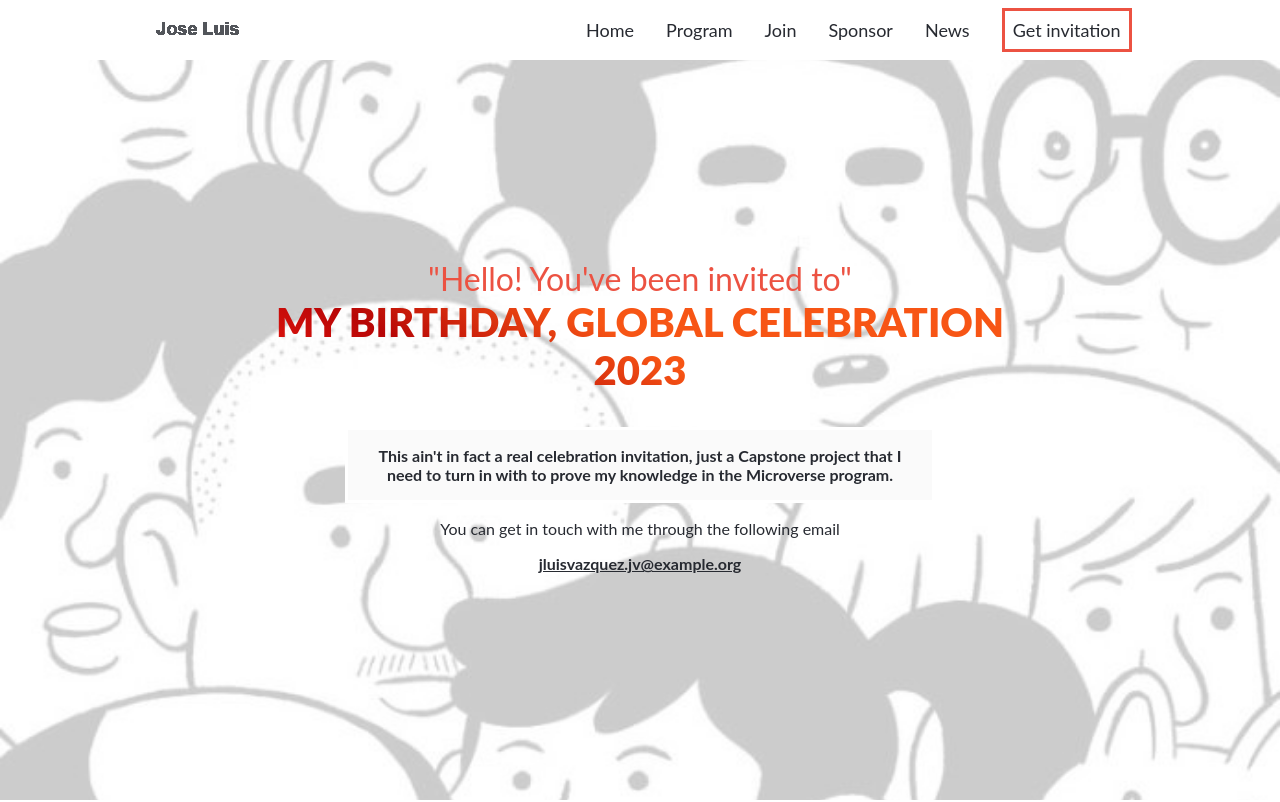
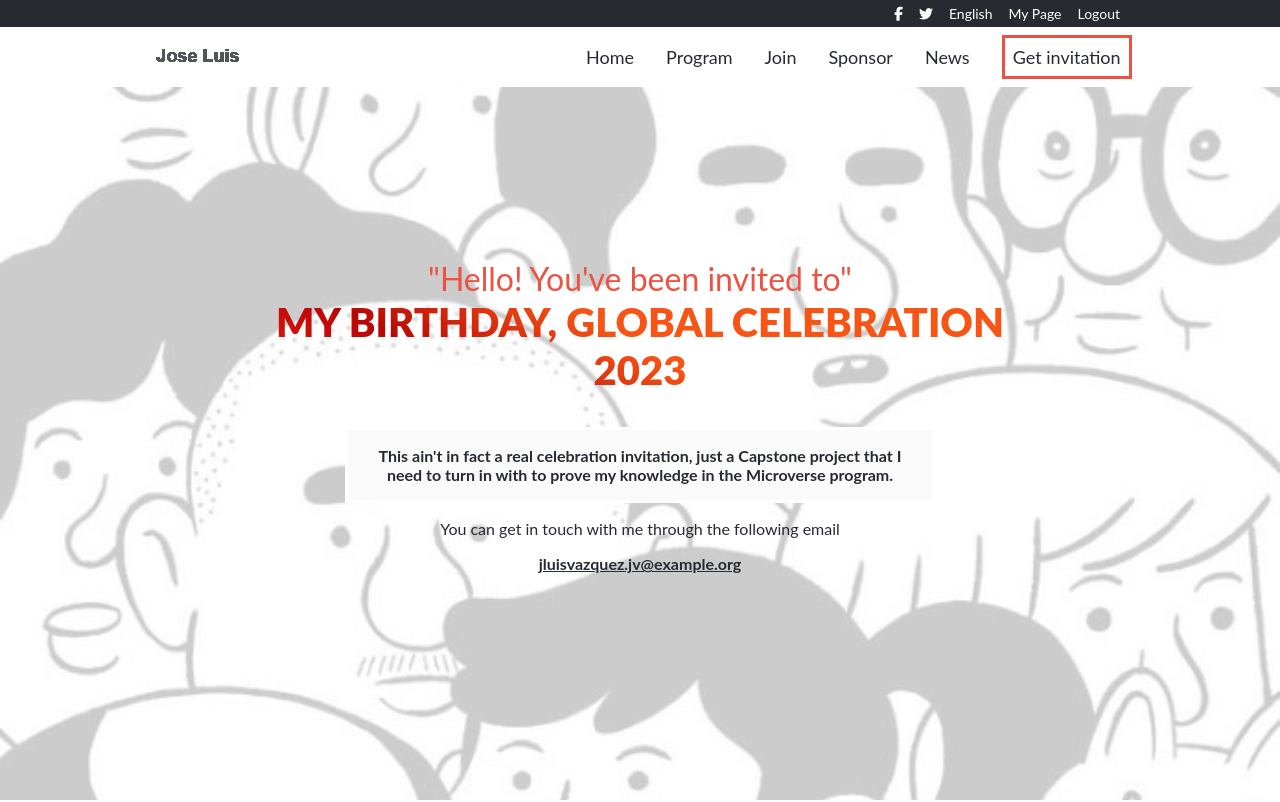
Before and after one commit to jlvFlores/Conference-page-HTML-CSS-JS, a website: page about.html in a window 1280 px wide. Shown: the top 802 px of the page. Drawn offline with Linux system fonts and the light colour scheme; a web font is replaced by a local one.

Commit message:
Add image alts and Add second navbar

```diff
--- a/about.html
+++ b/about.html
@@ -11,6 +11,16 @@
 </head>
 <body>
   <header>
+    <div class="config-bar">
+      <ul>
+        <li><i class="fa fa-brands fa-facebook-f"></i></li>
+        <li><i class="fa fa-brands fa-twitter"></i></li>
+        <li>English</li>
+        <li>My Page</li>
+        <li>Logout</li>
+      </ul>
+    </div>
+    <div class="navbar">
       <a class="logo" href="index.html">
         <img src="assets/images/Logo-Placeholder.png" alt="Logo">
       </a>
@@ -44,6 +54,7 @@
           </ul>
         </div>
       </nav>
+    </div>
   </header>
 
   <section id="headline">
@@ -64,7 +75,7 @@
     <h2>My current logo palceholder</h2>
     <p>This logo was first designed during my portfolio project.</p>
     <div class="logo-container">
-      <img src="assets/images/Logo-Placeholder.png" alt="">
+      <img src="assets/images/Logo-Placeholder.png" alt="Logo">
     </div>
   </section>
 
@@ -73,14 +84,14 @@
     <p>Take a look at our past celebrations.</p>
     <div class="past-celebrations-container">
       <div class="celebration-container">
-        <img src="assets/images/People.jfif" alt="">
+        <img src="assets/images/People.jfif" alt="Background of people">
         <div class="centered">
           <span>2018</span>
           <p>Celebration in Morena Mia</p>
         </div>
       </div>
       <div class="celebration-container">
-        <img src="assets/images/People.jfif" alt="">
+        <img src="assets/images/People.jfif" alt="Background of people">
         <div class="centered">
           <span>2020</span>
           <p>Celebration in residence</p>
@@ -92,15 +103,15 @@
   <section id="partners">
     <h2 class="gray">Partners</h2>
     <div class="partners-container">
-      <img class="svg-white" src="assets/images/Google.svg" alt="">
-      <img class="svg-white" src="assets/images/GitHub.svg" alt="">
-      <img class="svg-white" src="assets/images/Visual-Studio.svg" alt="">
-      <img class="svg-white" src="assets/images/Chess.svg" alt="">
+      <img class="svg-white" src="assets/images/Google.svg" alt="Google">
+      <img class="svg-white" src="assets/images/GitHub.svg" alt="GitHub">
+      <img class="svg-white" src="assets/images/Visual-Studio.svg" alt="Visual Studio">
+      <img class="svg-white" src="assets/images/Chess.svg" alt="Chess">
     </div>
   </section>
 
   <footer>
-    <img src="assets/images/Logo-Placeholder.png" alt="">
+    <img src="assets/images/Logo-Placeholder.png" alt="Logo">
     <p>2023 Jose Luis, Some Rights Reserved</p>
   </footer>
   <script src="script.js"></script>
--- a/style.css
+++ b/style.css
@@ -26,6 +26,10 @@ body {
   display: none;
 }
 
+ul {
+  list-style-type: none;
+}
+
 h2 {
   margin: 2rem 0;
   padding-bottom: 1rem;
@@ -49,9 +53,31 @@ h2 {
 header {
   position: fixed;
   display: flex;
+  flex-direction: column;
+  width: 100%;
+  z-index: 1;
+}
+
+.config-bar {
+  width: 100%;
+  background-color: #272a31;
+  display: none;
+  font-size: 0.875rem;
+}
+
+.config-bar ul {
+  padding: 0;
+  margin: 5px 12.5%;
+  display: flex;
+  justify-content: end;
+  color: #fff;
+  gap: 1rem;
+}
+
+.navbar {
+  display: flex;
   align-items: center;
   width: 100%;
-  z-index: 1;
 }
 
 .logo {
@@ -86,10 +112,6 @@ nav a {
   text-decoration: none;
 }
 
-nav ul {
-  list-style-type: none;
-}
-
 .drawer ul {
   padding: 0;
 }
@@ -111,10 +133,6 @@ nav ul {
 .event-details a {
   font-size: 1rem;
   font-weight: 700;
-}
-
-.menu a:active {
-  color: #ec5242;
 }
 
 /* Headline */
@@ -383,8 +401,15 @@ footer {
 
 @media only screen and (min-width: 768px) {
   header {
+    background-color: #fff;
+  }
+
+  .config-bar {
+    display: block;
+  }
+
+  .navbar {
     justify-content: space-around;
-    background-color: #fff;
   }
 
   .menu-icon {
```
Also changed, not shown: index.html (+21 -10 lines). Lines whose indentation alone changed are shown as unchanged.
